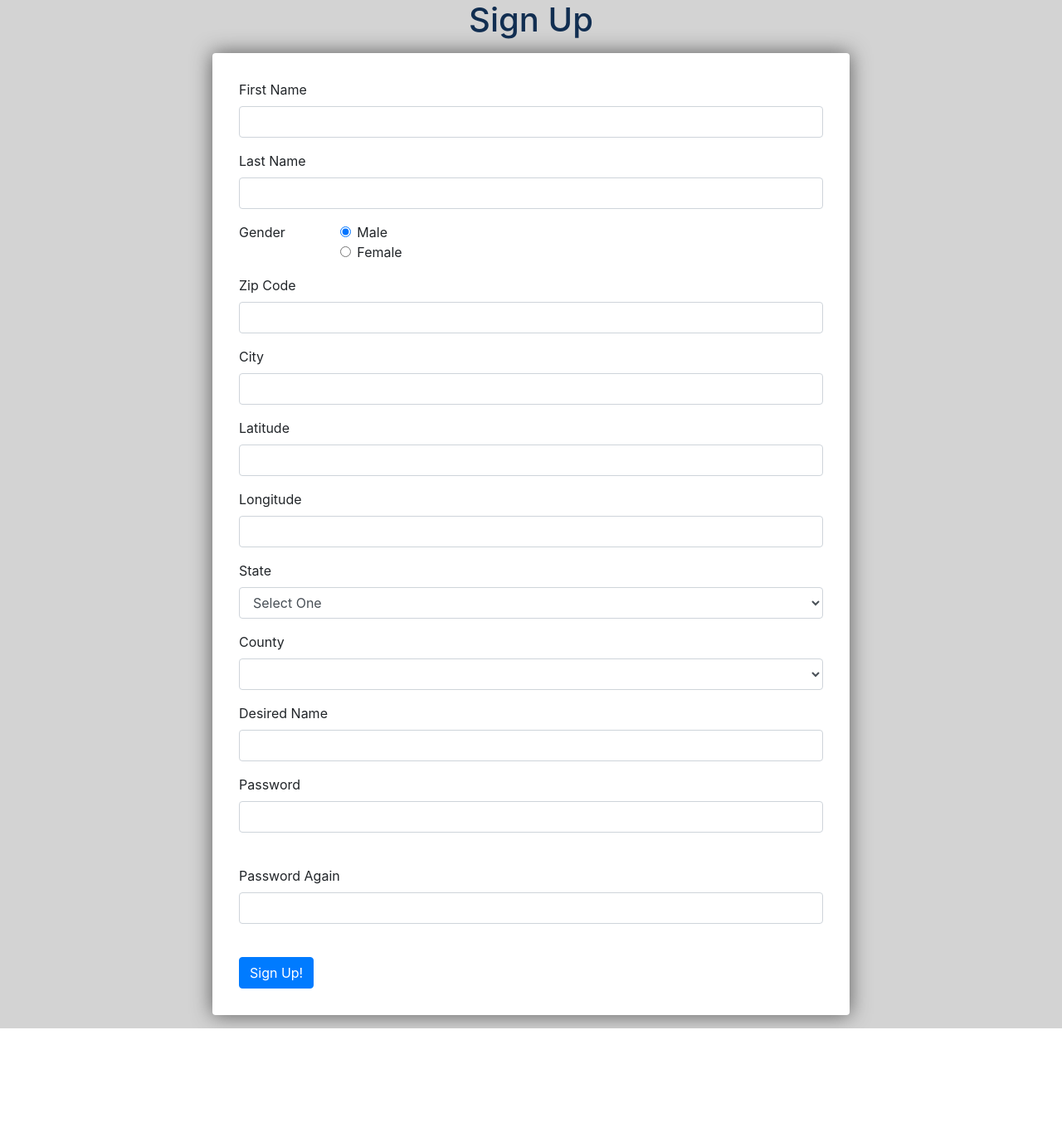
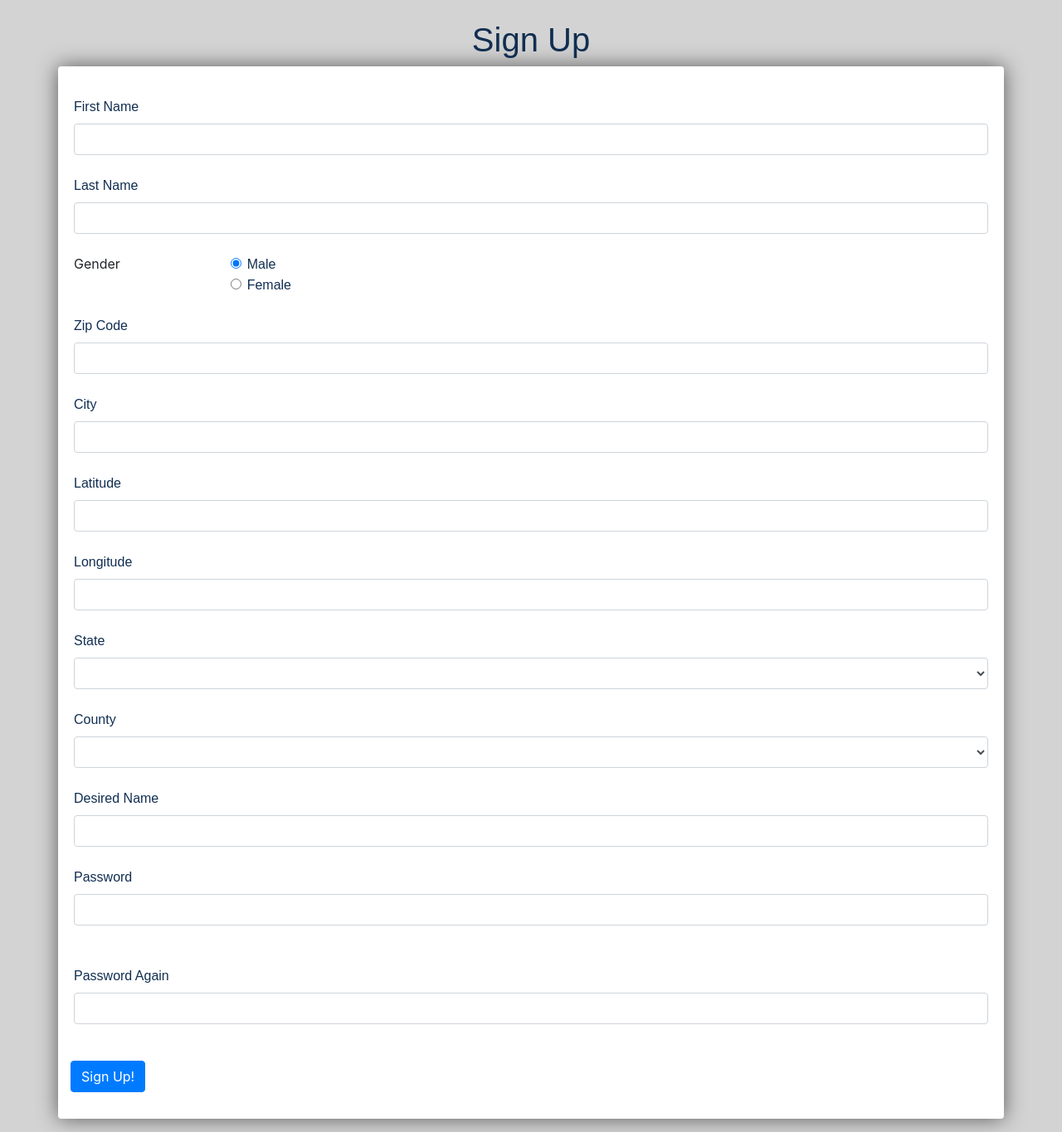
Before and after one commit to seandelacerda/cst336_lab3, a PHP site: page / in a window 1280 px wide. Shown: the whole page at 83% size. Before the commit the page ends 1240 px from the top, so only its background shows below. Run offline with PHP 8.4, Linux system fonts and the light colour scheme; lists and menus that the app fills with data are empty.

Commit message:
additional reqs

```diff
--- a/css/styles.css
+++ b/css/styles.css
@@ -5,13 +5,32 @@ body {
 h1 {
     text-align: center;
     color: #112e51; /* CSUMB blue */
+    font-family: sans-serif;
+    margin-top: 2rem;
+    line-height: 2rem;
+
 }
 
 form {
     background-color: white;
-    width: 60%;
+    width: 90%;
     margin: 1rem auto;
     padding: 2rem;
     box-shadow: 0px 0px 25px 0px rgba(50, 50, 50, 0.75);
     border-radius: 4px;
 }
+
+label {
+    color: #112e51; /* CSUMB blue */
+    font-family: Arial, Helvetica, sans-serif;
+}
+
+.form-group {
+    padding: .25rem;
+}
+
+@media (min-width: 768px) {
+  form {
+    width: 60%;
+  }
+}
--- a/index.html
+++ b/index.html
@@ -10,7 +10,7 @@
 
 <body>
     <h1>Sign Up</h1>
-    <form id="signupForm" action="welcome.html">
+    <form id="signupForm" action="welcome.html" class="container">
         <div class="form-group">
             <label for="fName">First Name</label>
             <input type="text" name="fName" class="form-control" />
@@ -56,13 +56,8 @@
             <span id="longitude" class="form-control"></span>
         </div>
         <div class="form-group">
-            <label for="exampleFormControlSelect1">State</label>
-            <select id="state" name="state" class="form-control">
-                <option> Select One </option>
-                <option value="ca"> California</option>
-                <option value="ny"> New York</option>
-                <option value="tx"> Texas</option>
-            </select>
+            <label for="state">State</label>
+            <select id="state" name="state" class="form-control"></select>
         </div>
         <div class="form-group">
             <label for="county">County</label>
@@ -87,7 +82,43 @@
         <button type="submit" class="btn btn-primary">Sign Up!</button>
     </form>
     <script>
+        $(document).ready(function() {
             let usernameAvailable = false;
+
+            // get state dropdown options
+            async function getStateOptions() {
+                let url = 'https://cst336.herokuapp.com/projects/api/state_abbrAPI.php';
+                let response = await fetch(url);
+                let data = await response.json();
+
+                if (data) {
+                    data.forEach(function(i) {
+                        $("#state").append(`<option value=${i.usps}> ${i.state} </option>`);
+                    });
+
+                    getCountyOptions();
+                }
+            }
+
+            async function getCountyOptions() {
+                let state = $("#state option:selected").val();
+
+                console.log(state)
+                let url = `https://cst336.herokuapp.com/projects/api/countyListAPI.php?state=${state}`
+                let response = await fetch(url);
+                let data = await response.json();
+
+                if (data) {
+                    $("#county").empty();
+                    data.forEach(function(i) {
+                        $("#county").append(`<option> ${i.county} </option>`);
+                    });
+                }
+            }
+
+            getStateOptions();
+
+            getCountyOptions();
 
             $("#zip").on("change", async function() {
                 let zipCode = $("#zip").val();
@@ -99,25 +130,14 @@
                     $("#city").html(data.city);
                     $("#latitude").html(data.latitude);
                     $("#longitude").html(data.longitude);
-            } else {
+                }
+                else {
                     $("#zipError").html("Zip code not found");
                     $("#zipError").css("color", "red");
                 }
             });
 
-        $("#state").on("change", async function() {
-            let state = $("#state").val();
-            let url = `https://cst336.herokuapp.com/projects/api/countyListAPI.php?state=${state}`
-            let response = await fetch(url);
-            let data = await response.json();
-
-            if (data) {
-                $("#county").empty();
-                data.forEach(function(i) {
-                    $("#county").append(`<option> ${i.county} </option>`);
-                });
-            }
-        });
+            $("#state").on("change", getCountyOptions);
 
             $("#username").on("change", async function() {
                 let username = $("#username").val();
@@ -152,6 +172,7 @@
                 if ($("#username").val().length == 0) {
                     isValid = false;
                     $("#usernameError").html("Username is required");
+                    $("#usernameError").css("color", "red");
                 }
 
                 if ($("#password").val() != $("#passwordAgain").val()) {
@@ -168,6 +189,7 @@
 
                 return isValid;
             }
+        });
     </script>
 </body>
 
--- a/welcome.html
+++ b/welcome.html
@@ -2,8 +2,9 @@
 <html>
     <head>
         <title>Welcome</title>
+        <link rel="stylesheet" href="css/styles.css" type="text/css" />
     </head>
     <body>
-        <p>Congrats! Your account was created!</p>
+        <h1>Congrats! Your account was created!</h1>
     </body>
 </html>
```
Lines whose indentation alone changed are shown as unchanged.
